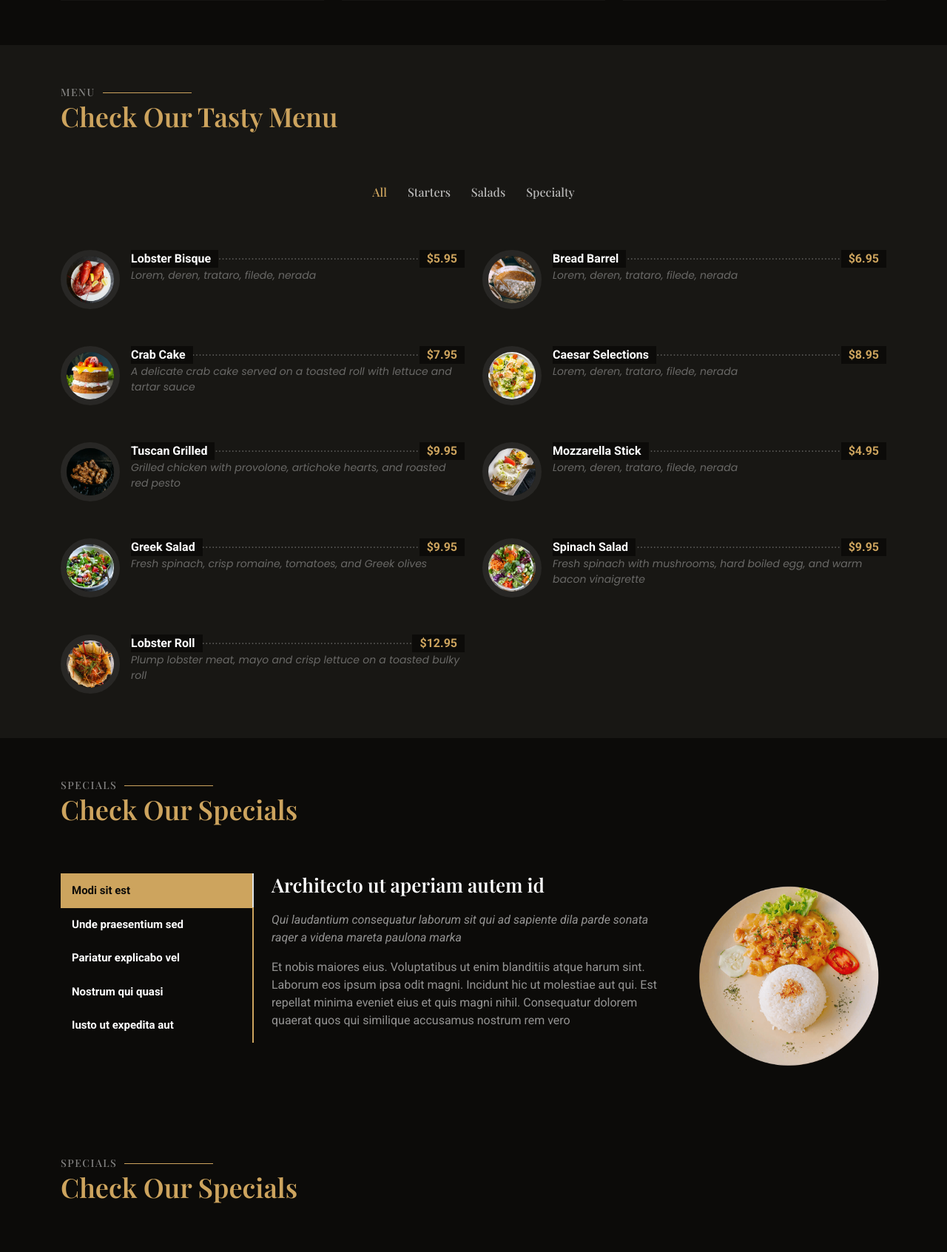
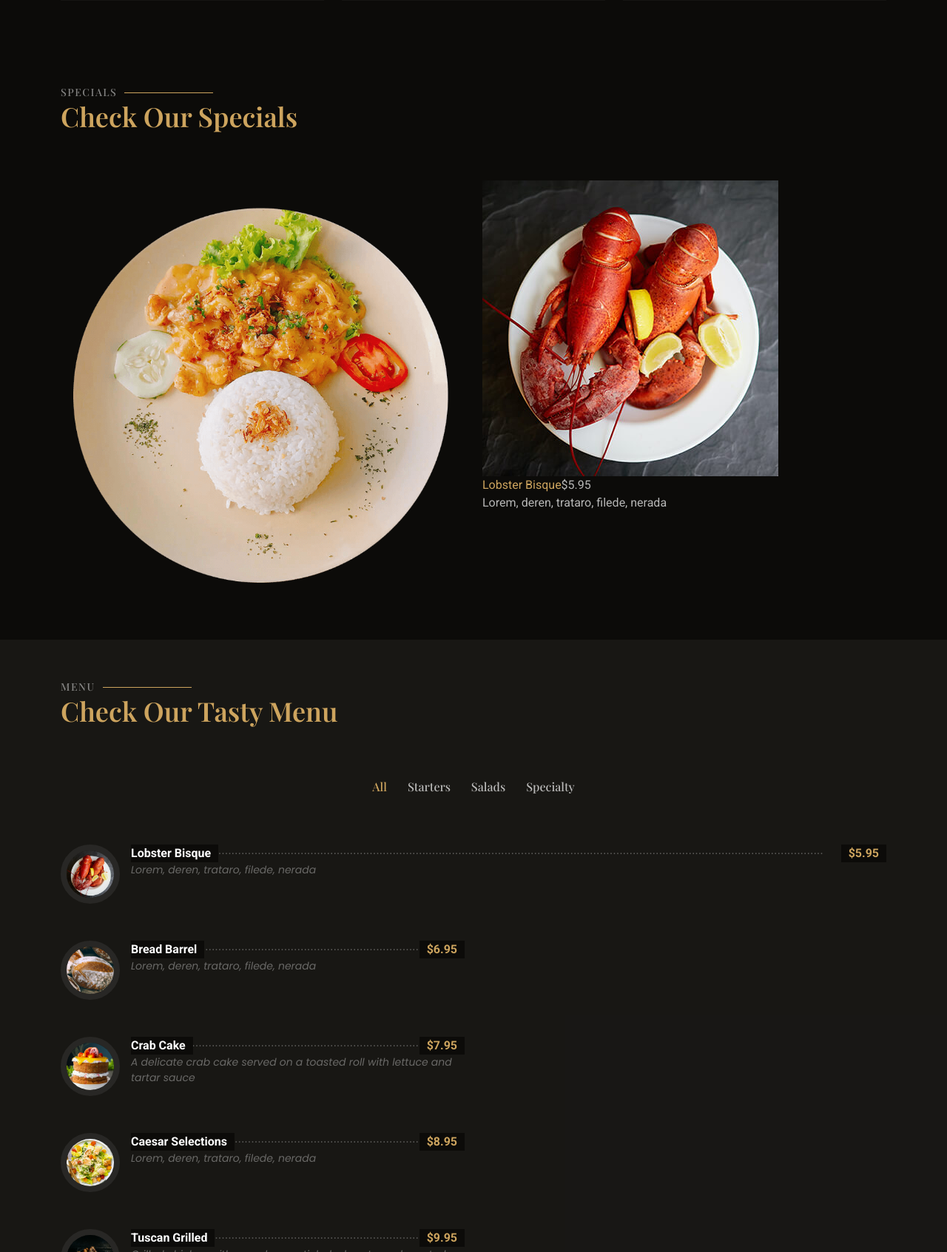
Before and after one commit to mercyogalo/Personal-work, a Django app: page / in a window 1280 px wide. Shown: the part 2185-3878 px from the top of the page at 74% size. Run offline with Django 4.2, Linux system fonts and the light colour scheme; some libraries are stand-ins or nearby versions; some web fonts are replaced.

Commit message:
redesign of the specials section

```diff
--- a/restaurant/restaurantfeature/templates/index.html
+++ b/restaurant/restaurantfeature/templates/index.html
@@ -228,6 +228,50 @@
 
 
 
+
+  <!-- Specials Section -->
+  <section id="menu" class="menu-section">
+
+    <!-- Section Title -->
+    <div class="container section-title" data-aos="fade-up">
+      <h2>Specials</h2>
+      <p>Check Our Specials</p>
+    </div><!-- End Section Title -->
+
+    <div class="container" data-aos="fade-up" data-aos-delay="100">
+
+      <div class="row">
+
+        <div class="col-lg-6">
+          <img src="{% static 'assets/img/specials-1.png' %}" alt="" class="img-fluid">
+  </div>
+
+        <div class="col-lg-6 mt-4 mt-lg-0">
+
+          <div class=" menu-item ">
+            <img src="{% static 'assets/img/menu/lobster-bisque.jpg' %}" class="menu-img" alt="">
+            <div class="menu-content">
+              <a href="#">Lobster Bisque</a><span>$5.95</span>
+            </div>
+            <div class="menu-ingredients">
+              Lorem, deren, trataro, filede, nerada
+            </div>
+          </div><!-- Menu Item -->
+
+   </div>
+
+        </div>
+      </div>
+
+    </div>
+
+  </section><!-- /Specials Section -->
+
+
+
+
+
+
     <!-- Menu Section -->
     <section id="menu" class="menu section">
 
@@ -252,7 +296,8 @@
 
         <div class="row isotope-container" data-aos="fade-up" data-aos-delay="200">
 
-          <div class="col-lg-6 menu-item isotope-item filter-starters">
+
+          <div class=" menu-item isotope-item filter-starters">
             <img src="{% static 'assets/img/menu/lobster-bisque.jpg' %}" class="menu-img" alt="">
             <div class="menu-content">
               <a href="#">Lobster Bisque</a><span>$5.95</span>
@@ -261,6 +306,7 @@
               Lorem, deren, trataro, filede, nerada
             </div>
           </div><!-- Menu Item -->
+
 
           <div class="col-lg-6 menu-item isotope-item filter-specialty">
             <img src="{% static 'assets/img/menu/bread-barrel.jpg' %}" class="menu-img" alt="">
@@ -388,6 +434,7 @@
               </li>
             </ul>
           </div>
+
           <div class="col-lg-9 mt-4 mt-lg-0">
             <div class="tab-content">
               <div class="tab-pane active show" id="specials-tab-1">
```
